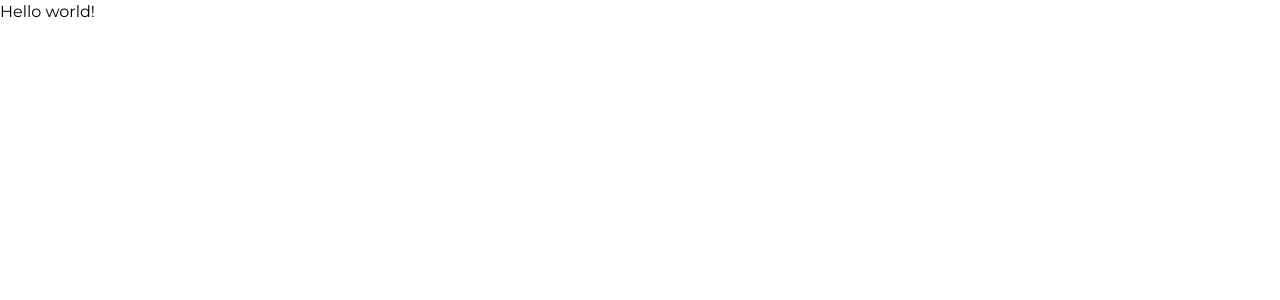
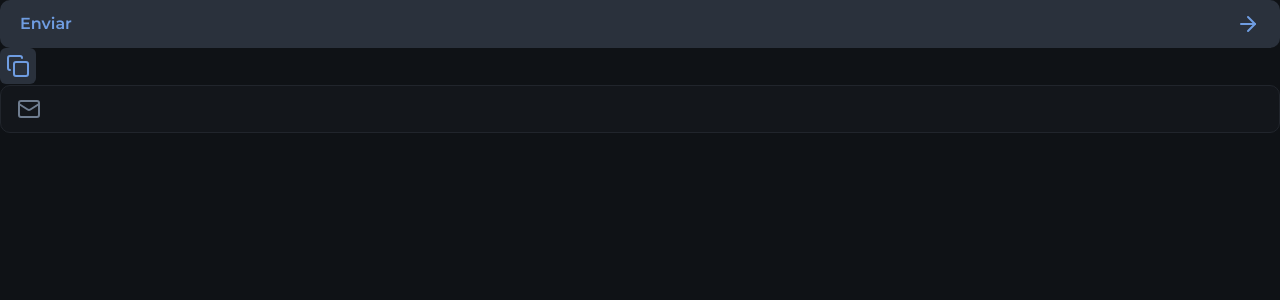
Before and after one commit to patrick-cuppi/referral-program-frontend, a Next.js app: page / in a window 1280 px wide. Shown: the top 300 px of the page. Built offline with nearby package versions, Linux system fonts and the light colour scheme.

Commit message:
:construction: style: button and icon-button created

```diff
--- a/package.json
+++ b/package.json
@@ -10,6 +10,7 @@
   },
   "dependencies": {
     "@tailwindcss/postcss": "^4.0.9",
+    "lucide-react": "^0.477.0",
     "next": "15.2.0",
     "postcss": "^8.5.3",
     "react": "^19.0.0",
--- a/src/app/layout.tsx
+++ b/src/app/layout.tsx
@@ -26,7 +26,9 @@ export default function RootLayout({
 }>) {
   return (
     <html lang="en" className={`${oxanium.variable} ${montserrat.variable}`}>
-      <body>{children}</body>
+      <body className='bg-gray-900 text-gray-100 antialiased'>
+        {children}
+      </body>
     </html>
   );
 }
--- a/src/app/page.tsx
+++ b/src/app/page.tsx
@@ -1,7 +1,21 @@
+import { Button } from "@/components/button";
+import { IconButton } from "@/components/icon-button";
+import { Input } from "@/components/input";
+import { ArrowRight, Copy } from "lucide-react";
+
 export default function Home() {
   return (
     <main>
-      <div>Hello world!</div>
+      <Button type="submit">
+        Enviar
+        <ArrowRight />
+      </Button>
+      <IconButton>
+        <Copy />
+      </IconButton>
+      <div>
+        <Input type="email"/>
+      </div>
     </main>
   );
 }
--- /dev/null
+++ b/src/components/button.tsx
@@ -0,0 +1,14 @@
+import { ComponentProps, ReactNode } from "react"
+
+interface ButtonProps extends ComponentProps<'button'> {
+    children: ReactNode
+} // pode deixar a interface vazia se quiser, pois o button nativo já espera um conteúdo.
+
+export function Button(props: ButtonProps) {
+    return (
+        <button
+            className="flex justify-between items-center px-5 h-12 bg-gray-500 text-blue font-semibold rounded-xl w-full cursor-pointer transition-colors duration-300 hover:bg-blue hover:text-gray-900"
+            {...props}
+        />
+    )
+}
--- /dev/null
+++ b/src/components/icon-button.tsx
@@ -0,0 +1,12 @@
+import { ComponentProps, ReactNode } from "react"
+
+interface IconButtonProps extends ComponentProps<'button'> {}
+
+export function IconButton(props: IconButtonProps) {
+    return (
+        <button
+            className="p-1.5 bg-gray-500 text-blue rounded-md cursor-pointer transition-colors duration-300 hover:bg-blue hover:text-gray-900"
+            {...props}
+        />
+    )
+}
--- /dev/null
+++ b/src/components/input.tsx
@@ -0,0 +1,19 @@
+import { ComponentProps } from "react";
+import { Mail } from "lucide-react"
+
+interface InputProps extends ComponentProps<'input'> {}
+
+export function Input(props: InputProps) {
+	return (
+		<div className="bg-gray-800 h-12 border border-gray-600 rounded-xl px-4 flex items-center gap-2">
+			<span className="text-gray-400">
+				<Mail />
+			</span>
+
+			<input
+				className="flex-1 outline-0"
+				{...props}
+			/>
+		</div>
+	)
+}
```
Also changed, not shown: 1 other file (tests, documents, lock files or other folders).
